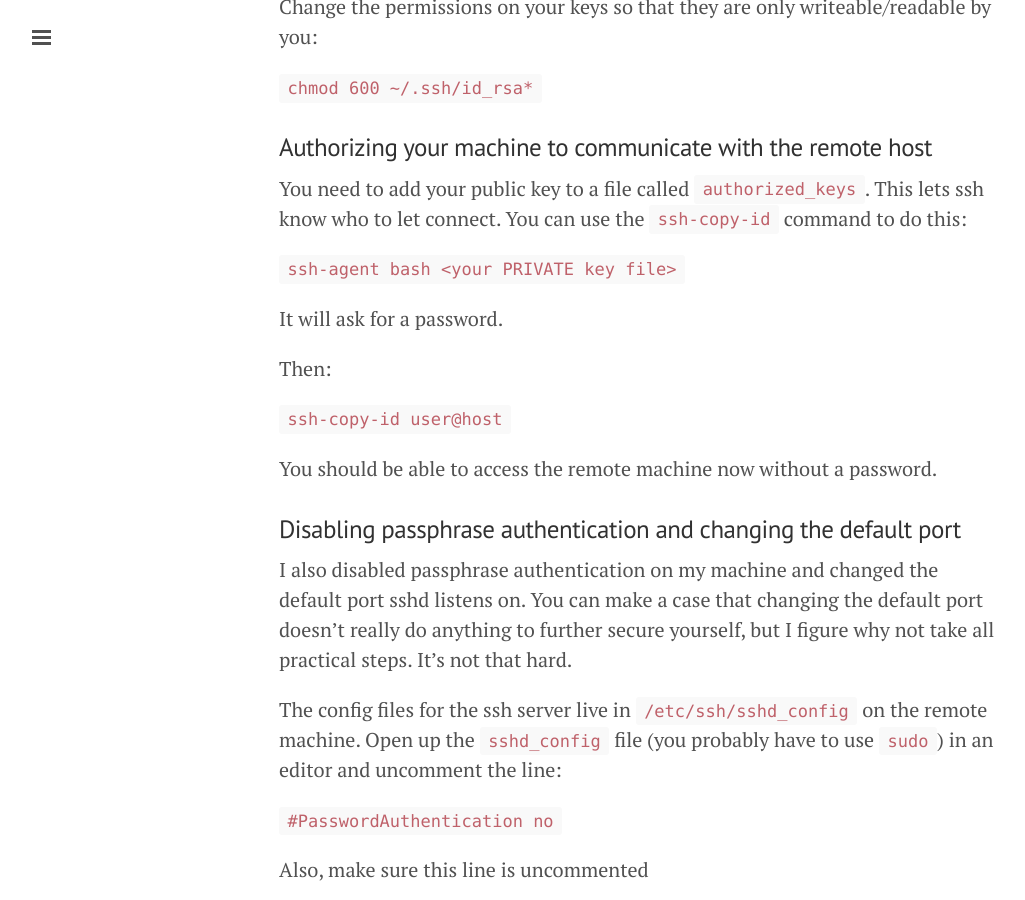
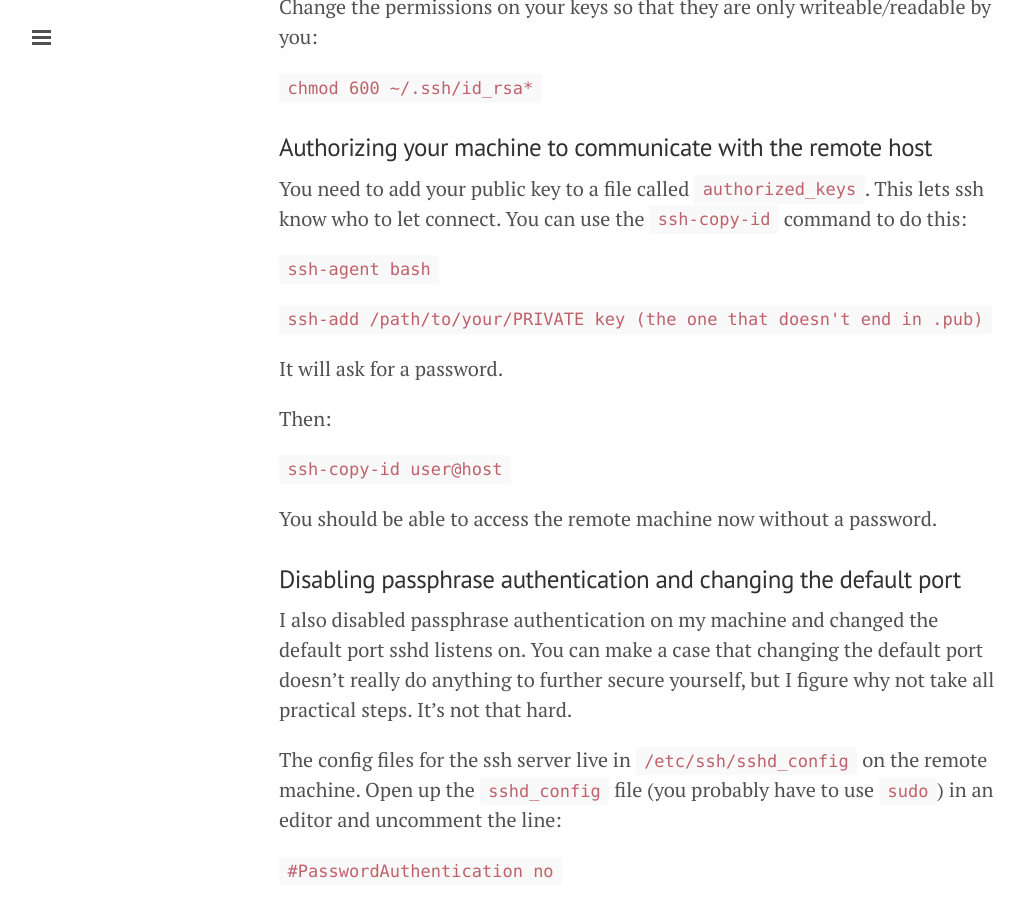
Before and after one commit to tomgeorge/tomgeorge.github.io, a Jekyll site: the page built from _posts/2015-02-02-setting-up-ssh.md, in a window 1280 px wide and 900 px high, scrolled down 1078 px. Shown: the whole window, without its empty margins (1-1026 px from the left). Built offline with Jekyll 4.4.1, drawn with Linux system fonts in a browser that asks for light colours.

Commit message:
config and ssh-agent

```diff
--- a/Gemfile
+++ b/Gemfile
@@ -1,3 +1,4 @@
 source 'https://rubygems.org'
 gem 'github-pages'
 gem 'jekyll-paginate'
+gem 'pygments.rb'
--- a/_config.yml
+++ b/_config.yml
@@ -1,7 +1,8 @@
 # Dependencies
 markdown:            kramdown
-highlighter:         pygments
+highlighter:         rouge
 gems:                [jekyll-paginate]
+encoding:            UTF-8
 
 # Permalinks
 #
@@ -11,7 +12,7 @@ permalink:           pretty
 # Setup
 title:               Tom George
 tagline:             'They told me I should have a blog'
-description:         'Blog of <a href="https://twitter.com/RealTomGeorge" target="_blank">@RealTomGeorge</a>. Sometimes I write about programming.  This blog is made with the <a href="https://github.com/poole/lanyon">Lanyon</a> theme for <a href="jekyllrb.com">Jekyll</a>.'
+description:         'Welcome to my blog! Sometimes I write about programming.  I&#8217;ll also be using this to document stuff I learn, instead of stashing it away in a text file somewhere.  If the posts aren&#8217;t super fleshed-out, I apologize.  This blog is made with the <a href="https://github.com/poole/lanyon">Lanyon</a> theme for <a href="jekyllrb.com">Jekyll</a>.  I can be reached at <a href="mailto:tg82490@gmail.com">tg82490@gmail.com</a> or <a href="mailto:tgeorge@paychex.com">tgeorge@paychex.com</a>'
 url:                 http://tomgeorge.github.io
 baseurl:             '/'
 paginate:            5
--- a/_posts/2015-02-02-setting-up-ssh.md
+++ b/_posts/2015-02-02-setting-up-ssh.md
@@ -33,7 +33,9 @@ Change the permissions on your keys so that they are only writeable/readable by
 
 You need to add your public key to a file called `authorized_keys`.  This lets ssh know who to let connect.  You can use the `ssh-copy-id` command to do this:
 
-`ssh-agent bash <your PRIVATE key file>`
+`ssh-agent bash`
+
+`ssh-add /path/to/your/PRIVATE key (the one that doesn't end in .pub)`
 
 It will ask for a password.
 
```
Also changed, not shown: _drafts/testing_web_pages_with_clj_webdriver.md (+12 -9 lines), about.md (+2 -0 lines), Gemfile.lock, 8 other files.
